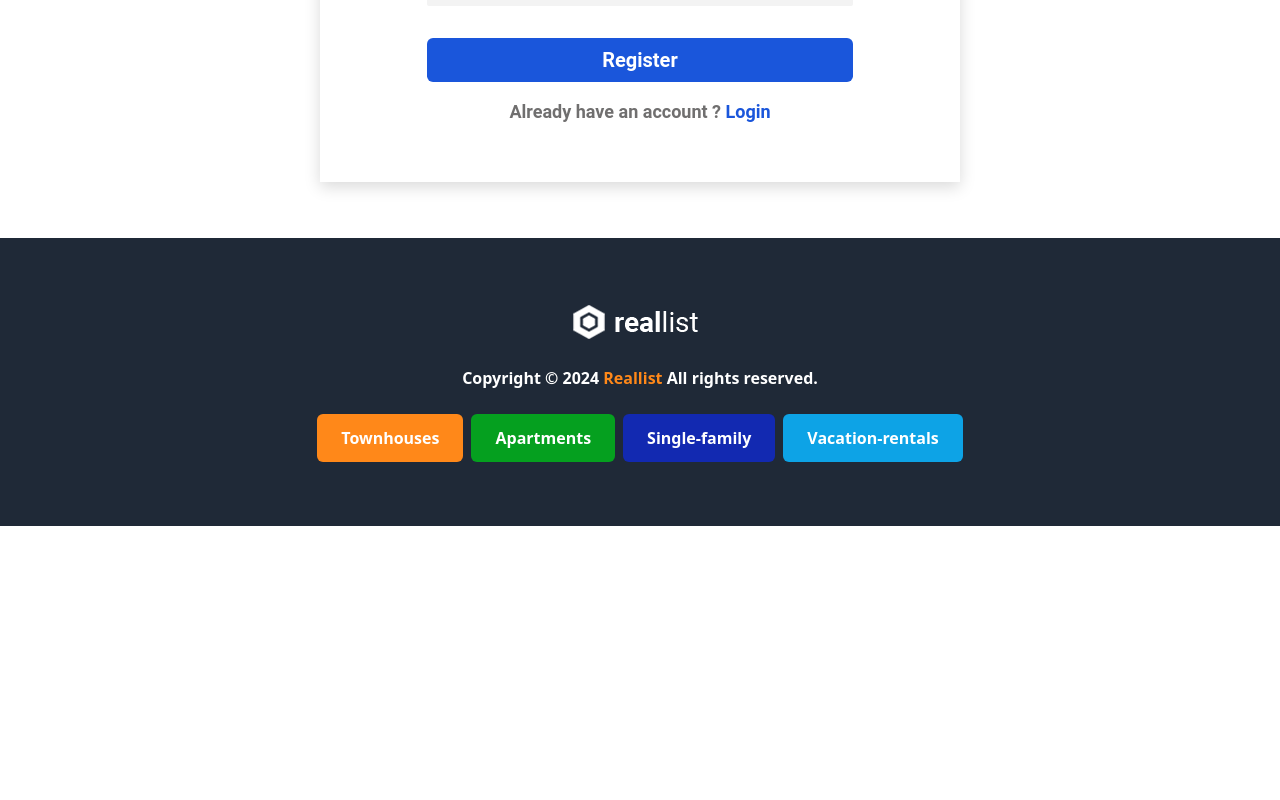
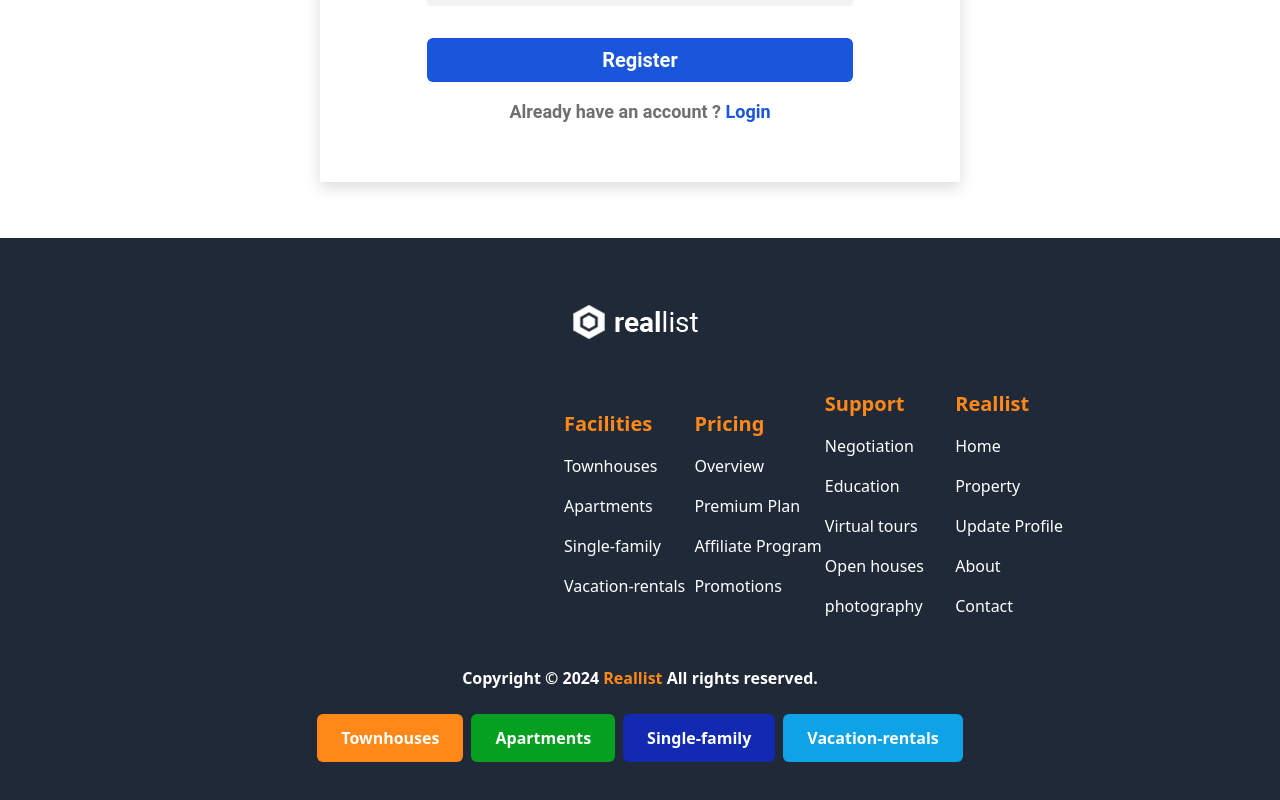
Before and after one commit to Tofazzal26/reallist-home, a React (Vite) app: page /register in a window 1280 px wide. Shown: the part 686-1486 px from the top of the page. Before the commit the page ends 1212 px from the top, so only its background shows below. Built offline with nearby package versions, Linux system fonts and the light colour scheme; no server answers.

Commit message:
footer and helmet dynamic some code change

```diff
--- a/src/FireBase/Firebase.config.js
+++ b/src/FireBase/Firebase.config.js
@@ -3,15 +3,15 @@ import { initializeApp } from "firebase/app";
 import { getAuth } from "firebase/auth";
 // TODO: Add SDKs for Firebase products that you want to use
 // https://firebase.google.com/docs/web/setup#available-libraries
-
+import.meta.env.VITE_PASS;
 // Your web app's Firebase configuration
 const firebaseConfig = {
-  apiKey: "AIzaSyAF-eFGMuceGA80mxdxFdm5GujOCGj07Tk",
-  authDomain: "reallist-authentication.firebaseapp.com",
-  projectId: "reallist-authentication",
-  storageBucket: "reallist-authentication.appspot.com",
-  messagingSenderId: "1091286745567",
-  appId: "1:1091286745567:web:4f7f485b99db23f2bcc46a",
+  apiKey: import.meta.env.VITE_APIKEY,
+  authDomain: import.meta.env.VITE_AUTHDOMAIN,
+  projectId: import.meta.env.VITE_PROJECTID,
+  storageBucket: import.meta.env.VITE_STORAGEBUCKET,
+  messagingSenderId: import.meta.env.VITE_MESSAGINGSENDERID,
+  appId: import.meta.env.VITE_APPID,
 };
 
 // Initialize Firebase
--- a/src/Pages/Footer/Footer.jsx
+++ b/src/Pages/Footer/Footer.jsx
@@ -1,15 +1,76 @@
+import { NavLink } from "react-router-dom";
 import logo from "../../../public/icons/logo.png";
 const Footer = () => {
   return (
     <div>
       <div className="bg-[#1f2937] mt-14">
-        <div className="text-center p-16 space-y-6">
-          <img className="mx-auto" src={logo} alt="" />
-          <p className="text-white md:text-base text-sm font-semibold">
+        <div className="p-16 space-y-6">
+          <div>
+            <div>
+              <img className="mx-auto" src={logo} alt="" />
+            </div>
+
+            <div className="lg:ml-[500px] lg:my-12">
+              <div className="text-white grid grid-cols-1 cursor-pointer lg:grid-cols-5 justify-center items-center">
+                <ul className="space-y-4">
+                  <li className="md:text-xl text-[#ff8819] text-sm font-semibold">
+                    Facilities
+                  </li>
+                  <li>Townhouses</li>
+                  <li>Apartments</li>
+                  <li> Single-family</li>
+                  <li>Vacation-rentals</li>
+                </ul>
+                <ul className="space-y-4">
+                  <li className="md:text-xl text-sm text-[#ff8819] font-semibold">
+                    Pricing
+                  </li>
+                  <li>Overview</li>
+                  <li>Premium Plan</li>
+                  <li>Affiliate Program</li>
+                  <li>Promotions</li>
+                </ul>
+                <ul className="space-y-4">
+                  <li className="md:text-xl text-sm text-[#ff8819] font-semibold">
+                    Support
+                  </li>
+                  <li>Negotiation</li>
+                  <li>Education</li>
+                  <li> Virtual tours</li>
+                  <li>Open houses</li>
+                  <li>photography</li>
+                </ul>
+                <ul className="space-y-4">
+                  <li className="md:text-xl text-sm text-[#ff8819] font-semibold">
+                    Reallist
+                  </li>
+
+                  <li>
+                    <NavLink to="/">Home</NavLink>
+                  </li>
+
+                  <li>
+                    <NavLink to="/property">Property</NavLink>
+                  </li>
+                  <li>
+                    <NavLink to="/updateProfile">Update Profile</NavLink>
+                  </li>
+                  <li>
+                    <NavLink to="/about">About</NavLink>
+                  </li>
+                  <li>
+                    <NavLink to="/contact">Contact</NavLink>
+                  </li>
+                </ul>
+              </div>
+            </div>
+          </div>
+
+          <p className="text-white md:text-base text-center text-sm font-semibold">
             Copyright © 2024 <span className="text-[#ff8819]">Reallist</span>{" "}
             All rights reserved.
           </p>
-          <div className="space-x-2 md:space-y-0 space-y-4">
+          <div className="space-x-2 md:space-y-0 space-y-4 text-center">
             <button className="bg-[#ff8819] text-white text-sm md:text-base px-4 py-2 md:px-6 md:py-3 rounded-md font-semibold">
               Townhouses
             </button>
--- a/src/Pages/Home/Home.jsx
+++ b/src/Pages/Home/Home.jsx
@@ -1,7 +1,6 @@
 import { Helmet } from "react-helmet-async";
 import Banner from "../../Components/Banner/Banner";
 import Estate from "../../Components/Estate/Estate";
-
 const Home = () => {
   return (
     <div>
--- a/src/Pages/Login/Login.jsx
+++ b/src/Pages/Login/Login.jsx
@@ -12,6 +12,7 @@ import {
   signInWithPopup,
 } from "firebase/auth";
 import auth from "../../FireBase/Firebase.config";
+import { Helmet } from "react-helmet-async";
 const Login = () => {
   const [showPassword, setShowPassword] = useState(false);
   const {
@@ -59,6 +60,7 @@ const Login = () => {
     logInEmailPassword(email, password)
       .then((result) => {
         navigate(location?.state ? location.state : "/");
+        toast.success("Login Successfully");
       })
       .catch((error) => {
         toast.error("Please enter a valid email & password");
@@ -69,6 +71,9 @@ const Login = () => {
     <div>
       <div>
         <div>
+          <Helmet>
+            <title>Reallist Homes | Login</title>
+          </Helmet>
           <div className="bg-[#ffffff] mt-14 shadow-loginSd lg:w-1/2 md:w-2/3 mx-auto">
             <div className="md:w-2/3 lg:w-2/3 mx-auto py-14">
               <h1 className="font-semibold text-lg lg:text-3xl md:text-2xl text-center">
@@ -89,7 +94,7 @@ const Login = () => {
                   {...register("email", { required: true })}
                 />
                 {errors.email && toast.error("This Email field is required")}
-                <br />
+
                 <label className="lg:text-lg  md:text-base text-sm font-semibold">
                   Password
                 </label>
--- a/src/Pages/Register/Register.jsx
+++ b/src/Pages/Register/Register.jsx
@@ -4,6 +4,7 @@ import { useContext, useState } from "react";
 import { useForm } from "react-hook-form";
 import { AuthContext } from "../../AuthProvider/AuthProvider";
 import { Toaster, toast } from "react-hot-toast";
+import { Helmet } from "react-helmet-async";
 const Register = () => {
   const [showPassword, setShowPassword] = useState(false);
   const {
@@ -64,6 +65,9 @@ const Register = () => {
     <div>
       <div>
         <div>
+          <Helmet>
+            <title>Reallist Homes | Register</title>
+          </Helmet>
           <div className="bg-[#ffffff] mt-14 shadow-loginSd lg:w-1/2 md:w-2/3 mx-auto">
             <div className="md:w-2/3 lg:w-2/3 mx-auto py-14">
               <h1 className="font-semibold text-lg lg:text-3xl md:text-2xl text-center">
@@ -102,7 +106,6 @@ const Register = () => {
                   Email Address
                 </label>
                 <br />
-
                 <input
                   type="email"
                   name="email"
@@ -111,7 +114,7 @@ const Register = () => {
                   {...register("email", { required: true })}
                 />
                 {errors.email && toast.error("This Email field is required")}
-                <br />
+
                 <label className="lg:text-lg  md:text-base text-sm font-semibold">
                   Password
                 </label>
```
